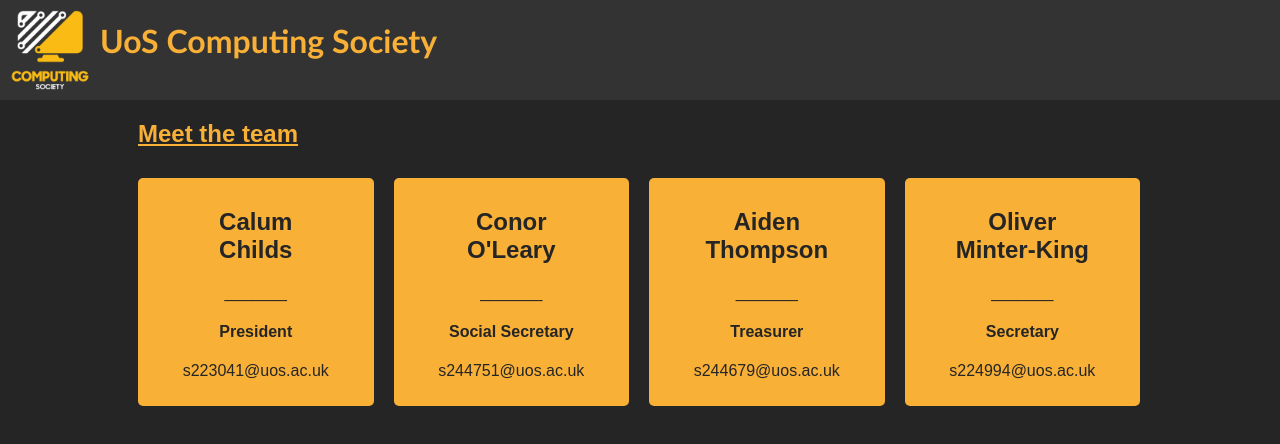
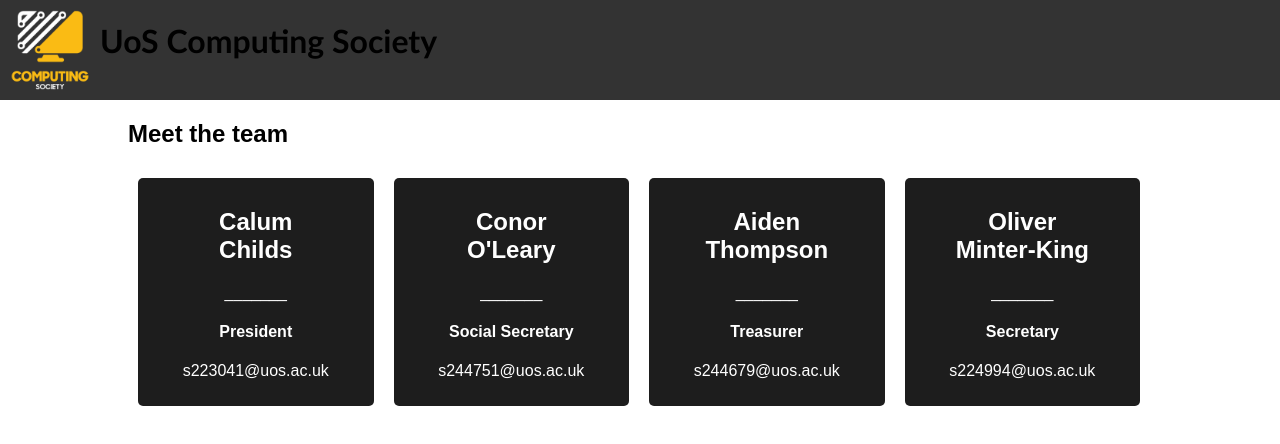
Before and after one commit to OliverM224/UOS-Website-Hacktoberfest, a plain HTML site: page index.html in a window 1280 px wide. Drawn offline with Linux system fonts and the light colour scheme.

Commit message:
Update s224994.css

```diff
--- a/s224994.css
+++ b/s224994.css
@@ -1,19 +1,10 @@
-@keyframes slideRight {
-  0% {
-      transform: translateX(0);
-  }
-  100% {
-      transform: translateX(10px);
-  }
-}
 body {
     font-family: sans-serif;
     margin: 0;
-    background-color:#252525;
+    background-color: rgb(255, 255, 255);
 
 
   }
-
 
 
 header{
@@ -21,36 +12,6 @@ header{
     background-color: hsl(0, 0%, 20%);
     overflow:hidden;
   }
-header h1{
-  color: #f8b037;
-  font-weight: 800;
-
-
-}
-section h1{
-  color: #f8b037;
-  font-weight: 700;
-  text-decoration: underline
-}
-section h2{
-  color:#252525;
-  font-weight: 600;
-  text-decoration: solid;
-
-}
-.header-h1 {
-  width: 100px;
-  white-space: nowrap;
-
-
-  animation: slideRight 1s ease forwards;
-}
-
-.header-h1:hover {
-
-    animation: none;
-
-}
 
 header img{
   float: left;
@@ -67,8 +28,8 @@ section {
 
 
 .card{
-  background-color:  #f8b037;
-  color: #252525;
+  background-color: rgb(29, 29, 29);
+  color: white;
   width: 23%;
   padding: 10px;
   box-sizing: border-box;
```
